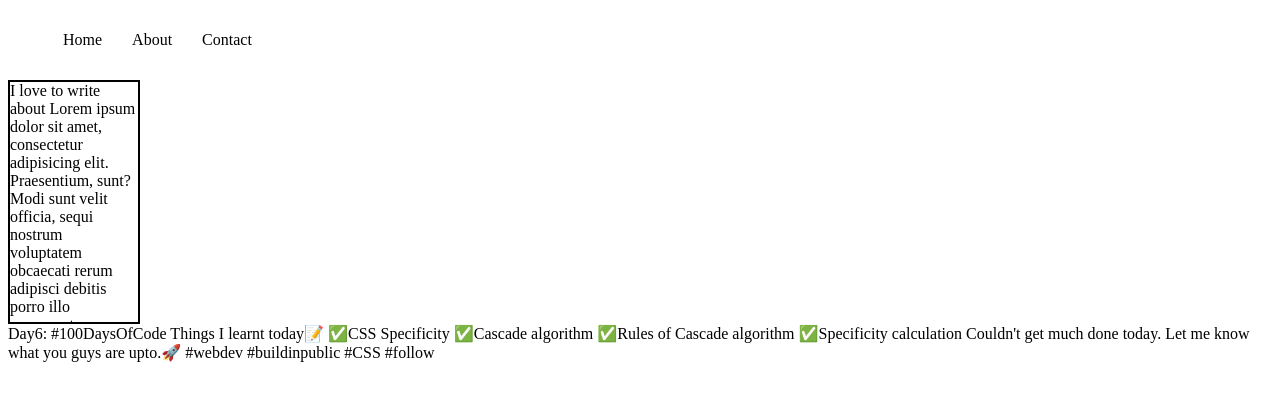
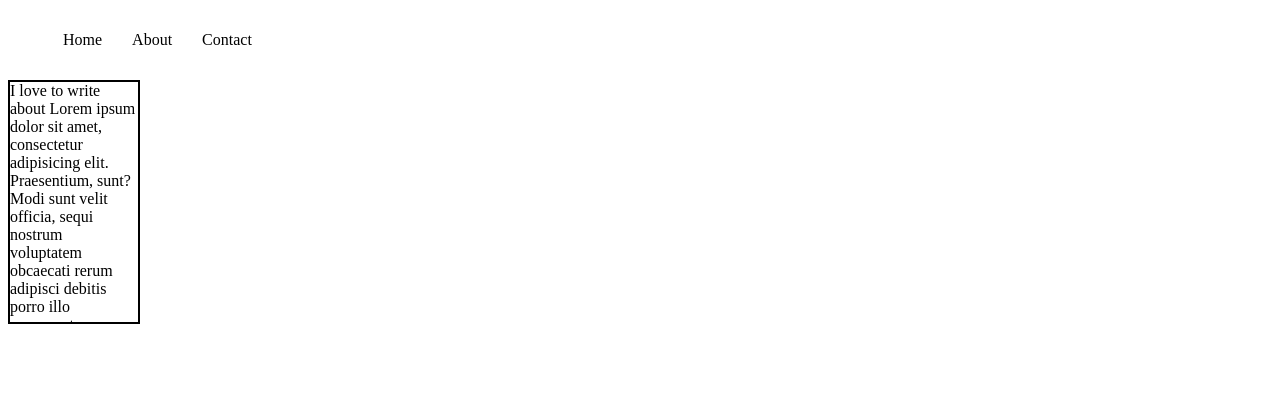
Before and after one commit to syedadnan7/Web-Dev-Course, a plain HTML site: page Day 10/index.html in a window 1280 px wide. Drawn offline with Linux system fonts and the light colour scheme.

Commit message:
Update index.html

```diff
--- a/Day 10/index.html
+++ b/Day 10/index.html
@@ -36,18 +36,3 @@
 
 </body>
 </html>
-
-Day6: #100DaysOfCode
-
-Things I learnt today📝
-
-✅CSS Specificity
-
-✅Cascade algorithm
-
-✅Rules of Cascade algorithm
-
-✅Specificity calculation
-
-Couldn't get much done today. Let me know what you guys are upto.🚀
-#webdev #buildinpublic #CSS #follow
```
